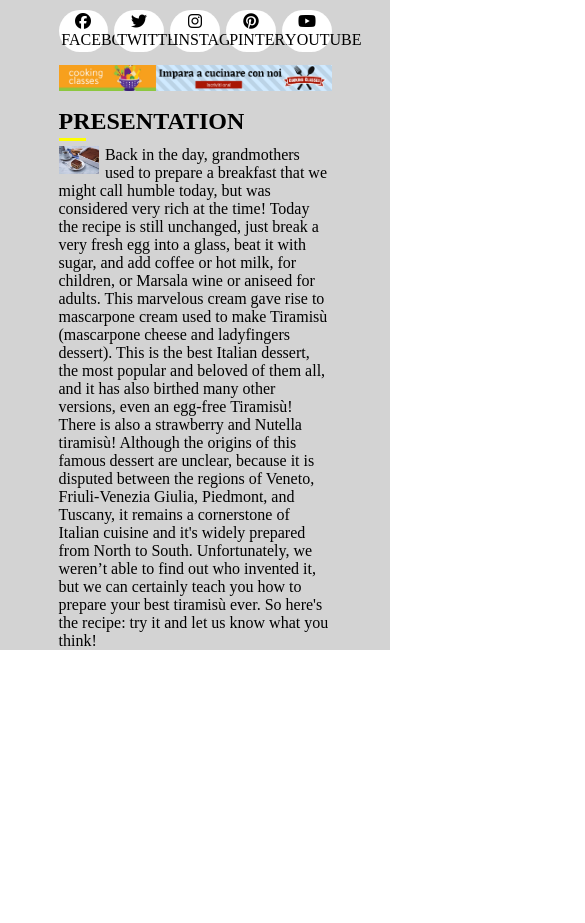
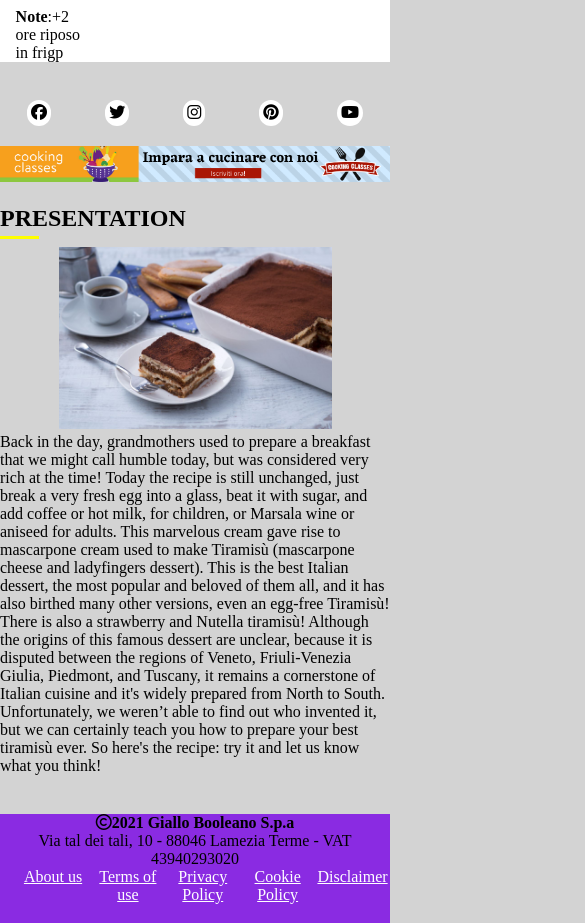
Before and after one commit to AndreaAceto20/htmlcss-responsive-layout, a plain HTML site: page index.html in a window 390 px wide. Shown: the part 545-1468 px from the top of the page, 585 px wide, since content can reach past the window. Before the commit the page ends 1195 px from the top, so only its background shows below. Drawn offline with Linux system fonts and the light colour scheme.

Commit message:
Responsive phone

```diff
--- a/css/style.css
+++ b/css/style.css
@@ -2,6 +2,10 @@
     padding: 0;
     margin: 0;
     box-sizing: border-box;
+}
+
+body{
+    background-color: lightgray;
 }
 
 /* regole header */
@@ -11,7 +15,6 @@ header{
 }
 
 main{
-    background-color: lightgrey;
     margin-top: 5%;
 }
 
@@ -99,3 +102,84 @@ li{
 #float{
     float: left;
 }
+
+footer{
+    margin-top: 10%;
+    background-color: blueviolet;
+    justify-content: space-between;
+}
+
+.flex nav{
+    width: 40%;
+}
+
+.flex ul{
+    justify-content: space-evenly;
+}
+
+.flex li{
+    width: 20%;
+}
+
+a{
+    color: #fff;
+}
+/* adattamento telefono */
+@media screen and (max-width: 640px){
+
+    header{
+        width: auto;
+        display: flex;
+        justify-content: center;
+    }
+
+    .container{
+        margin: 0;
+    }
+
+    .vanish{
+        display: none;
+    }
+
+    #colonna{
+        display: block;
+    }
+
+    #colonna img{
+        margin-bottom: 0;
+        width: 100%;
+    }
+
+    #lista{
+        width: 100%;
+    }
+
+    ul{
+        margin-top: 0;
+    }
+
+    .tag{
+        width: auto;
+    }
+
+    .tags{
+        justify-content: space-around;
+    }
+
+    #float{
+        float: none;
+        text-align: center;
+        margin: 0 15%;
+        width: 70%;
+        height: 70%;
+    }
+
+    footer{
+        flex-direction: column;
+        text-align: center;
+    }
+
+    .flex nav{
+        width: 100%;
+    }
+}
--- a/index.html
+++ b/index.html
@@ -19,7 +19,7 @@
                <h2 id="title">Tiramis&ugrave; <span class="vanish"> (Dolce tradizionale)</span></h2>
            </div>
            <!-- foto e indicazioni -->
-            <div class="flex">
+            <div class="flex" id="colonna">
                 <img src="./img/image (10).png" alt="">
                 <div id="lista" class="bg-white">
                     <ul>
@@ -47,19 +47,19 @@
             <!-- socials -->
             <div class="flex tags">
                 <div class="bg-white tag">
-                    <i class="fa-brands fa-facebook"></i> FACEBOOK
+                    <i class="fa-brands fa-facebook"></i> <span class="vanish">FACEBOOK</span>
                 </div>
                 <div class="bg-white tag">
-                    <i class="fa-brands fa-twitter"></i>TWITTER
+                    <i class="fa-brands fa-twitter"></i><span class="vanish">TWITTER</span>
                 </div>
                 <div class="bg-white tag">
-                    <i class="fa-brands fa-instagram"></i> INSTAGRAM
+                    <i class="fa-brands fa-instagram"></i> <span class="vanish">INSTAGRAM</span>
                 </div>
                 <div class="bg-white tag">
-                    <i class="fa-brands fa-pinterest"></i>PINTEREST
+                    <i class="fa-brands fa-pinterest"></i><spam class="vanish">PINTEREST</spam>
                 </div>
                 <div class="bg-white tag">
-                    <i class="fa-brands fa-youtube"></i> YOUTUBE
+                    <i class="fa-brands fa-youtube"></i> <span class="vanish">YOUTUBE</span>
                 </div>
             </div>
             <!-- banner -->
@@ -69,16 +69,44 @@
                 <h2>
                     PRESENTATION
                 </h2>
+
                     <img src="./img/tiramisu.jpg" alt="" id="float">
                     <p>
                         Back in the day, grandmothers used to prepare a breakfast that we might call humble today, but was considered very rich at the time! Today the recipe is still unchanged, just break a very fresh egg into a glass, beat it with sugar, and add coffee or hot milk, for children, or Marsala wine or aniseed for adults. This marvelous cream gave rise to mascarpone cream used to make Tiramisù (mascarpone cheese and ladyfingers dessert). This is the best Italian dessert, the most popular and beloved of them all, and it has also birthed many other versions, even an egg-free Tiramisù! There is also a strawberry and Nutella tiramisù! Although the origins of this famous dessert are unclear, because it is disputed between the regions of Veneto, Friuli-Venezia Giulia, Piedmont, and Tuscany, it remains a cornerstone of Italian cuisine and it's widely prepared from North to South.
                         Unfortunately, we weren’t able to find out who invented it, but we can certainly teach you how to prepare your best tiramisù ever. So here's the recipe: try it and let us know what you think!
                     </p>
                  </div>
+
         </section>
     </main>
-    <footer>
-
+    <footer class="flex">
+        <div>
+            <div class="bold">
+                <i class="fa-regular fa-copyright"></i>2021 Giallo Booleano S.p.a
+            </div>
+            <div>
+                Via tal dei tali, 10 - 88046 Lamezia Terme - VAT 43940293020
+            </div>
+        </div>
+        <nav>
+            <ul class="flex">
+                <li>
+                    <a href="">About us</a>
+                </li>
+                <li>
+                    <a href="">Terms of use</a>
+                </li>
+                <li>
+                    <a href="">Privacy Policy</a>
+                </li>
+                <li>
+                    <a href="">Cookie Policy</a>
+                </li>
+                <li>
+                    <a href="">Disclaimer</a>
+                </li>
+            </ul>
+        </nav>
     </footer>
 
 </body>
```
Lines whose indentation alone changed are shown as unchanged.
